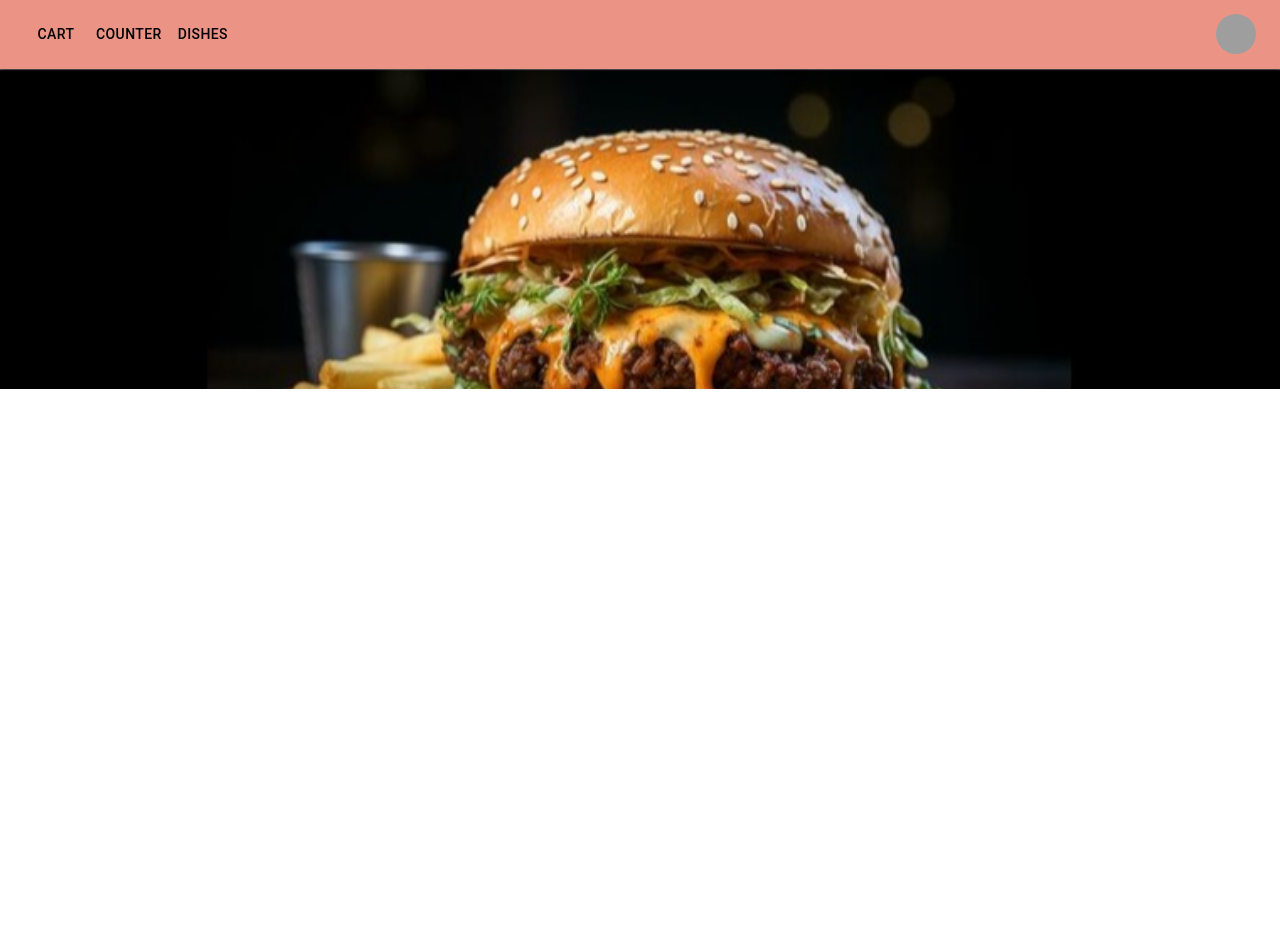
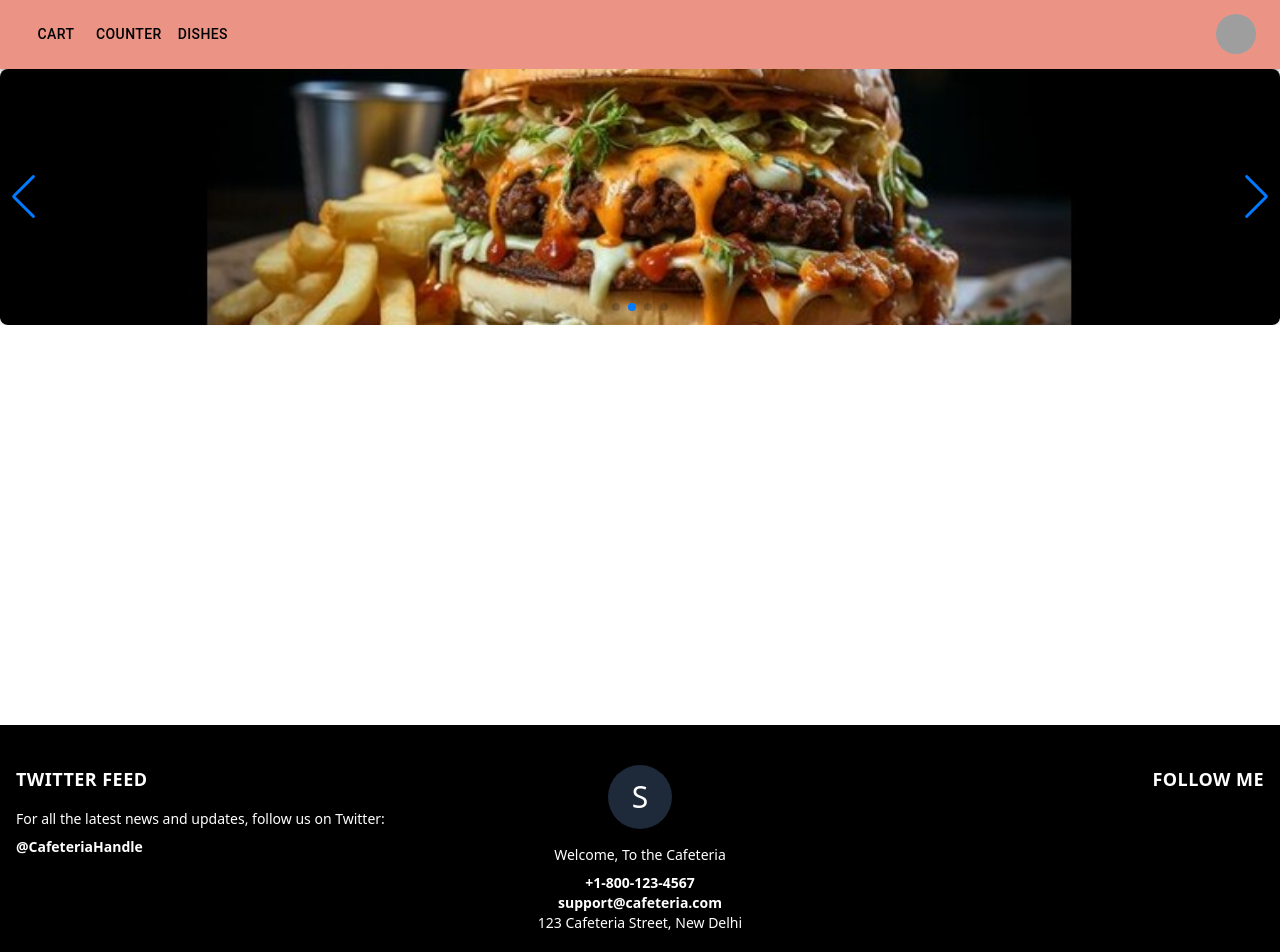
Before and after one commit to AbhishekSrivastav596/Cafeteria-Frontend, a React (Vite) app: page /dishes in a window 1280 px wide. Shown: the top 952 px of the page. Before the commit the page ends 800 px from the top, so only its background shows below. Built offline with nearby package versions, Linux system fonts and the light colour scheme; grey boxes are pictures that could not be loaded.

Commit message:
added footer

```diff
--- a/src/App.jsx
+++ b/src/App.jsx
@@ -1,7 +1,7 @@
 import React from "react";
 import { BrowserRouter as Router, Route, Routes } from "react-router-dom";
 import Navbar from "./components/navbar";
-
+import Footer from "./components/Footer";
 import CartPage from "./pages/CartPage";
 import CounterPage from "./pages/CounterPage";
 import DishPage from "./pages/DishPage";
@@ -10,13 +10,20 @@ import Carousel from "./components/Carousel";
 function App() {
   return (
     <Router>
+      <div className="flex flex-col min-h-screen">
         <Navbar />
+        <main className="flex-grow">
           <Routes>
             <Route path="/cart" element={<CartPage />} />
             <Route path="/counters" element={<CounterPage />} />
             <Route path="/dishes" element={<DishPage />} />
           </Routes>
-    <Carousel/>
+          <div className="mb-100">
+            <Carousel />
+          </div>
+        </main>
+        <Footer />
+      </div>
     </Router>
   );
 }
--- a/src/components/Carousel.jsx
+++ b/src/components/Carousel.jsx
@@ -5,22 +5,22 @@ import "swiper/css/navigation";
 import "swiper/css/pagination";
 import "swiper/css/autoplay";
 import { Navigation, Pagination, Autoplay } from "swiper/modules";
-import image1 from '../assets/food1.jpg';
-import image2 from '../assets/food2.jpg';
-import image3 from '../assets/food3.jpg';
-import image4 from '../assets/food4.jpg';
+import image1 from "../assets/food1.jpg";
+import image2 from "../assets/food2.jpg";
+import image3 from "../assets/food3.jpg";
+import image4 from "../assets/food4.jpg";
 
 const Carousel = () => {
   const images = [image1, image2, image3, image4];
 
   return (
-    <div className="carousel-container w-full h-80 mx-auto overflow-hidden">
+<div className="carousel-container w-full max-w-8xl mx-auto">
   <Swiper
     modules={[Navigation, Pagination, Autoplay]}
-        navigation={true} // Enables default navigation buttons
+    navigation
     pagination={{ clickable: true }}
-        autoplay={{ delay: 3000 }}
-        loop={true}
+    autoplay={{ delay: 4000 }}
+    loop
     className="mySwiper"
   >
     {images.map((image, index) => (
@@ -28,7 +28,7 @@ const Carousel = () => {
         <img
           src={image}
           alt={`Slide ${index + 1}`}
-              className="w-full h-auto"
+          className="w-full h-64 object-cover rounded-lg shadow-md"
         />
       </SwiperSlide>
     ))}
--- /dev/null
+++ b/src/components/Footer.jsx
@@ -0,0 +1,42 @@
+import React from "react";
+
+const Footer = () => {
+  return (
+    <footer className="bg-black text-white py-10">
+      <div className="container mx-auto grid grid-cols-1 md:grid-cols-3 gap-8 px-4">
+        <div className="text-center md:text-left">
+          <h3 className="text-lg font-bold mb-4 uppercase tracking-wide">
+            Twitter Feed
+          </h3>
+          <p className="text-sm mb-2">
+            For all the latest news and updates, follow us on Twitter:
+          </p>
+          <p className="text-sm font-semibold">@CafeteriaHandle</p>
+        </div>
+        <div className="text-center">
+          <div className="flex justify-center mb-4">
+            <div className="bg-gray-800 rounded-full w-16 h-16 flex items-center justify-center">
+              <span className="text-3xl font-signature">S</span>
+            </div>
+          </div>
+          <p className="text-sm">
+            Welcome, To the Cafeteria
+          </p>
+          <p className="mt-2 text-sm font-semibold">+1-800-123-4567</p>
+          <p className="text-sm font-semibold">support@cafeteria.com</p>
+          <p className="text-sm">123 Cafeteria Street, New Delhi</p>
+        </div>
+        <div className="text-center md:text-right">
+          <h3 className="text-lg font-bold mb-4 uppercase tracking-wide">
+            Follow Me
+          </h3>
+        </div>
+      </div>
+      <div className="mt-8 text-center text-xs text-gray-400">
+        © {new Date().getFullYear()} Cafeteria. All Rights Reserved.
+      </div>
+    </footer>
+  );
+};
+
+export default Footer;
```
Lines whose indentation alone changed are shown as unchanged.
